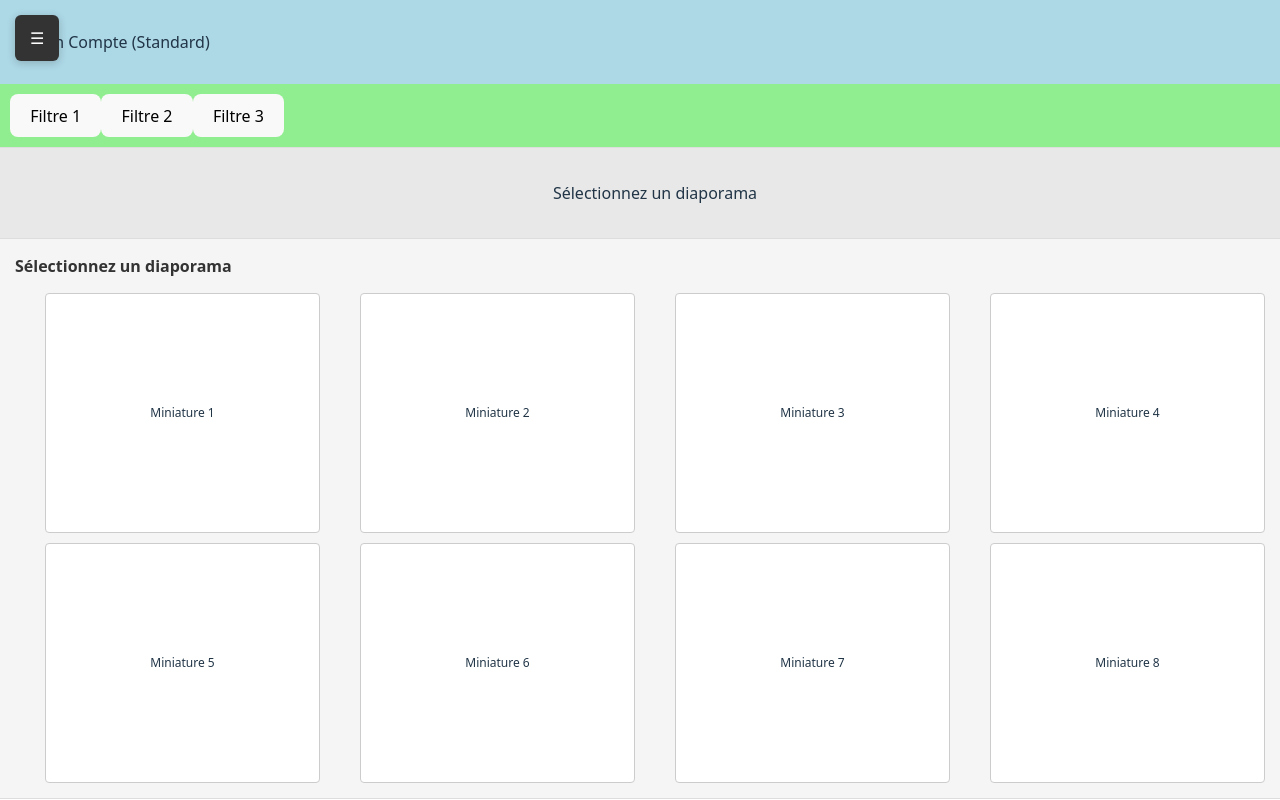
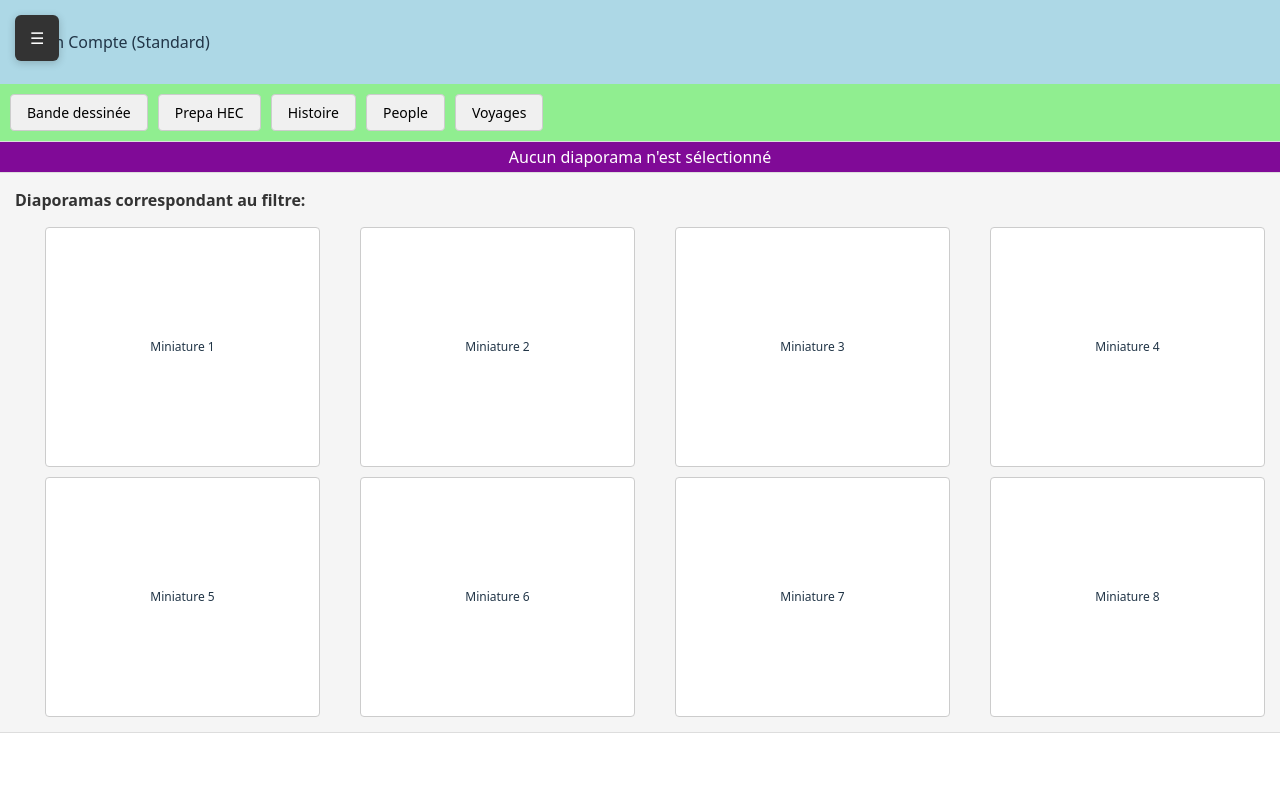
Before and after one commit to aleqxsPaname/Bellang-Front-2025-08, a React (Vite) app: page / in a window 1280 px wide. Shown: the top 800 px of the page. Built offline with nearby package versions, Linux system fonts and the light colour scheme.

Commit message:
composant player se ferme si aucun dispo selectectionné

```diff
--- a/src/App.css
+++ b/src/App.css
@@ -103,6 +103,7 @@ header {
   color: #333;
 }
 
+/* Ordinateur : 4 colonnes */
 .gallery-grid {
   display: grid;
   grid-template-columns: repeat(4, 1fr);
@@ -151,6 +152,39 @@ header {
   background-color: lightgreen;
   padding: 10px;
   border-bottom: 1px solid #ddd;
+  display: flex;
+  gap: 10px;
+  align-items: center;
+  flex-wrap: wrap;
+  overflow-x: auto;
+}
+
+.filtre-item {
+  background-color: #f0f0f0;
+  border: 1px solid #ccc;
+  padding: 8px 16px;
+  border-radius: 4px;
+  cursor: pointer;
+  font-size: 14px;
+  transition: all 0.2s ease;
+  white-space: nowrap;
+  width: auto;
+  flex-shrink: 0;
+}
+
+.filtre-item:hover {
+  background-color: #e0e0e0;
+  border-color: #999;
+}
+
+.filtre-item.active {
+  background-color: #007bff;
+  color: white;
+  border-color: #0056b3;
+}
+
+.filtre-item.active:hover {
+  background-color: #0056b3;
 }
 
 .main {
@@ -161,12 +195,47 @@ header {
 }
 
 .player {
-  background-color: #e8e8e8;
+  background-color: #800a97;
+  color: white;
   padding: 15px;
   border-bottom: 1px solid #ddd;
   font-size: 16px;
   text-align: center;
   min-height: 60px;
+  display: flex;
+  align-items: center;
+  justify-content: center;
+  position: relative;
+}
+
+.boutonFermer {
+  position: absolute;
+  top: 10px;
+  right: 35px;
+  background-color: rgba(255, 255, 255, 0.2);
+  color: white;
+  border: 1px solid rgba(255, 255, 255, 0.3);
+  border-radius: 4px;
+  padding: 5px 10px;
+  font-size: 14px;
+  cursor: pointer;
+  transition: all 0.2s ease;
+}
+
+.boutonFermer:hover {
+  background-color: rgba(255, 255, 255, 0.3);
+  border-color: rgba(255, 255, 255, 0.5);
+  transform: scale(1.05);
+}
+
+.player-hidden {
+  background-color: #800a97;
+  color: white;
+  padding: 15px;
+  border-bottom: 1px solid #ddd;
+  font-size: 16px;
+  text-align: center;
+  max-height: 0px;
   display: flex;
   align-items: center;
   justify-content: center;
--- a/src/App.tsx
+++ b/src/App.tsx
@@ -9,15 +9,22 @@ import Gallery from "./components/Gallery.tsx";
 const App: React.FC = () => {
   const [menuOpen, setMenuOpen] = useState<boolean>(false);
   const [selectedSlide, setSelectedSlide] = useState<number | null>(null);
+  const [selectedFilter, setSelectedFilter] = useState<string>("");
 
   return (
     <div className={`app-container ${!menuOpen ? "sidebar-hidden" : ""}`}>
       <Header />
       <Sidebar isOpen={menuOpen} />
       <div className="content-area">
-        <FilterBar />
-        <Player selected={selectedSlide} />
-        <Gallery onSelect={setSelectedSlide} />
+        <FilterBar
+          selectedFilter={selectedFilter}
+          onFilterSelect={setSelectedFilter}
+        />
+        <Player
+          selected={selectedSlide}
+          onClose={() => setSelectedSlide(null)}
+        />
+        <Gallery onSelect={setSelectedSlide} selectedFilter={selectedFilter} />
       </div>
 
       <button className="menu-button" onClick={() => setMenuOpen(!menuOpen)}>
--- a/src/components/FilterBar.tsx
+++ b/src/components/FilterBar.tsx
@@ -1,11 +1,33 @@
 import React from "react";
+import Filtre from "./Filtre.tsx";
 
-const FilterBar: React.FC = () => {
+type FilterBarProps = {
+  selectedFilter: string;
+  onFilterSelect: (filterName: string) => void;
+};
+
+const FilterBar: React.FC<FilterBarProps> = ({
+  selectedFilter,
+  onFilterSelect,
+}) => {
+  const filters = [
+    "Bande dessinée",
+    "Prepa HEC",
+    "Histoire",
+    "People",
+    "Voyages",
+  ];
+
   return (
     <div className="filter-bar">
-      <button>Filtre 1</button>
-      <button>Filtre 2</button>
-      <button>Filtre 3</button>
+      {filters.map((filterName) => (
+        <Filtre
+          key={filterName}
+          name={filterName}
+          onClick={() => onFilterSelect(filterName)}
+          isActive={selectedFilter === filterName}
+        />
+      ))}
     </div>
   );
 };
--- /dev/null
+++ b/src/components/Filtre.tsx
@@ -0,0 +1,20 @@
+import React from "react";
+
+type FiltreProps = {
+  name: string;
+  onClick?: () => void;
+  isActive?: boolean;
+};
+
+const Filtre: React.FC<FiltreProps> = ({ name, onClick, isActive = false }) => {
+  return (
+    <button
+      className={`filtre-item ${isActive ? "active" : ""}`}
+      onClick={onClick}
+    >
+      {name}
+    </button>
+  );
+};
+
+export default Filtre;
--- a/src/components/Gallery.tsx
+++ b/src/components/Gallery.tsx
@@ -3,14 +3,17 @@ import Miniature from "./Miniature.tsx";
 
 type GalleryProps = {
   onSelect: (id: number) => void;
+  selectedFilter: string;
 };
 
-const Gallery: React.FC<GalleryProps> = ({ onSelect }) => {
+const Gallery: React.FC<GalleryProps> = ({ onSelect, selectedFilter }) => {
   const galleryItems: number[] = Array.from({ length: 8 }, (_, i) => i + 1);
 
   return (
     <div className="gallery-section">
-      <div className="gallery-title">Sélectionnez un diaporama</div>
+      <div className="gallery-title">
+        Diaporamas correspondant au filtre: {selectedFilter}
+      </div>
       <div className="gallery-grid">
         {galleryItems.map((item) => (
           <Miniature
--- a/src/components/Player.tsx
+++ b/src/components/Player.tsx
@@ -2,14 +2,28 @@ import React from "react";
 
 type PlayerProps = {
   selected: number | null;
+  onClose: () => void; // callback pour "fermer"
 };
 
-const Player: React.FC<PlayerProps> = ({ selected }) => {
+const Player: React.FC<PlayerProps> = ({ selected, onClose }) => {
+  const getText = (value: number | null) => {
+    return value
+      ? `Diaporama en cours : ${value}`
+      : "Aucun diaporama n'est sélectionné";
+  };
+
+  const getClassName = (value: number | null) => {
+    return value ? "player" : "player-hidden";
+  };
+
   return (
-    <div className="player">
-      {selected
-        ? `Diaporama en cours : ${selected}`
-        : "Sélectionnez un diaporama"}
+    <div className={getClassName(selected)}>
+      <p>{getText(selected)}</p>
+      {selected && (
+        <button className="boutonFermer" onClick={onClose}>
+          X
+        </button>
+      )}
     </div>
   );
 };
```
